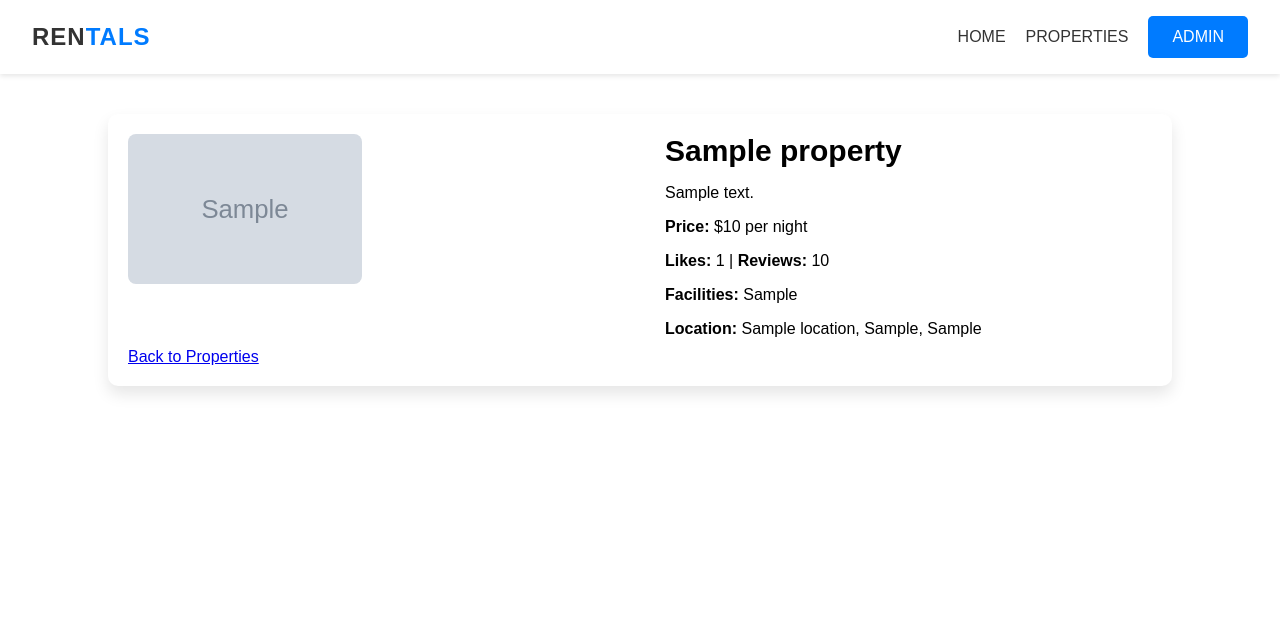
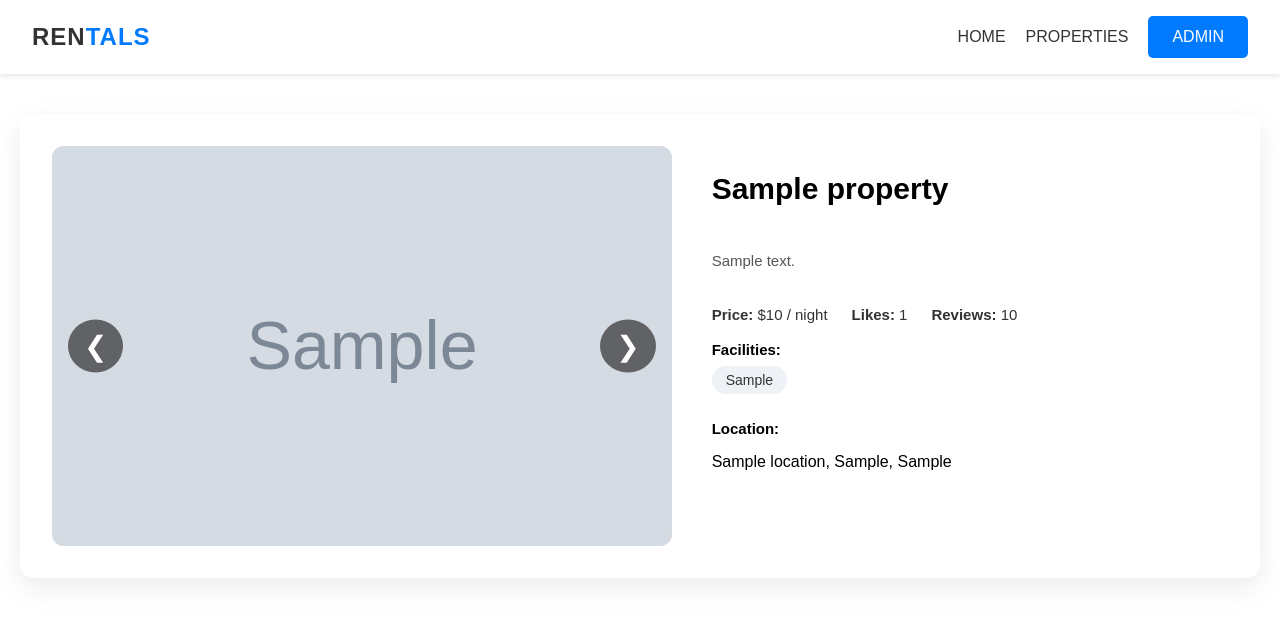
Before and after one commit to Jakaria030/vacation-rentals, a Django app: page /property_details/1/ in a window 1280 px wide. Shown: the top 621 px of the page. Run offline with Django 5.2, Linux system fonts and the light colour scheme; tables that the repository leaves empty hold one stand-in row (values such as "Sample post"); grey boxes marked "Sample" are stand-in pictures.

Commit message:
Modify property details page design

```diff
--- a/properties/static/style.css
+++ b/properties/static/style.css
@@ -279,49 +279,129 @@ input[type="text"]:focus {
     cursor: default;
 }
 
-/* Property details page */
-.main {
-    margin: 40px auto;
-    max-width: 1024px;
-    background-color: #fff;
-    border-radius: 10px;
-    box-shadow: 0 8px 16px rgba(0, 0, 0, 0.1);
-    overflow: hidden;
-    padding: 20px;
+/* Property details page css */
+.main-property-details {
+    padding: 40px 20px;
+}
+
+.property-wrapper {
+    max-width: 1440px;
+    margin: 0 auto;
 }
 
 .property-details-card {
-    display: flex;
-    flex-direction: row;
-    gap: 50px;
+    display: grid;
+    grid-template-columns: 1.2fr 1fr;
+    gap: 40px;
+    background: #fff;
+    padding: 32px;
+    border-radius: 14px;
+    box-shadow: 0 10px 30px rgba(0, 0, 0, 0.08);
 }
 
 .property-images {
-    flex: 1;
-    display: grid;
-    grid-template-columns: repeat(2, 1fr);
-    gap: 20px;
+    position: relative;
+    border-radius: 12px;
+    overflow: hidden;
+    background: #ddd;
 }
 
-.property-images img {
+.slider {
+    position: relative;
     width: 100%;
-    height: 150px;
+    height: 400px;
+}
+
+.slide {
+    position: absolute;
+    inset: 0;
+    width: 100%;
+    height: 100%;
     object-fit: cover;
-    border-radius: 8px;
+    opacity: 0;
+    transition: opacity 0.4s ease-in-out;
+}
+
+.slide.active {
+    opacity: 1;
+}
+
+.slider-btn {
+    position: absolute;
+    top: 50%;
+    transform: translateY(-50%);
+    background: rgba(0, 0, 0, 0.55);
+    border: none;
+    color: #fff;
+    font-size: 28px;
+    padding: 10px 16px;
+    cursor: pointer;
+    border-radius: 50%;
+    z-index: 2;
+    transition: background 0.3s ease;
+}
+
+.slider-btn:hover {
+    background: rgba(0, 0, 0, 0.8);
+}
+
+.slider-btn.prev {
+    left: 16px;
+}
+
+.slider-btn.next {
+    right: 16px;
 }
 
 .property-info {
-    flex: 1;
+    display: flex;
+    flex-direction: column;
+    gap: 18px;
 }
 
-.property-info h2 {
+.property-title {
     font-size: 30px;
-    font-weight: bold;
-    margin-bottom: 10px;
-    margin-top: 0px;
+    font-weight: 700;
+    line-height: 1.2;
 }
 
-.property-info p {
-    font-size: 16px;
-    margin-bottom: 10px;
+.property-description {
+    font-size: 15px;
+    color: #555;
+    line-height: 1.7;
 }
+
+.property-meta {
+    display: flex;
+    flex-wrap: wrap;
+    gap: 24px;
+    font-size: 15px;
+    color: #333;
+}
+
+.property-section strong {
+    display: block;
+    margin-bottom: 8px;
+    font-size: 15px;
+}
+
+.facilities {
+    display: flex;
+    flex-wrap: wrap;
+    gap: 10px;
+}
+
+.facility {
+    background: #eef1f6;
+    padding: 6px 14px;
+    border-radius: 20px;
+    font-size: 14px;
+    color: #333;
+}
+
+.no-result {
+    text-align: center;
+    font-size: 18px;
+    color: #777;
+    padding: 40px 0;
+}
--- a/properties/templates/property_details.html
+++ b/properties/templates/property_details.html
@@ -2,47 +2,87 @@
 {% load custom_filters %}
 
 {% block content %}
-<main class="main">
+<main class="main-property-details">
     {% if message %}
     <p class="no-result">{{ message }}</p>
     {% else %}
+    <section class="property-wrapper">
         <div class="property-details-card">
-        <!-- Left Column: Images -->
+
+            <!-- Images -->
             <div class="property-images">
+                <button class="slider-btn prev">&#10094;</button>
+
+                <div class="slider">
                     {% if images %}
                     {% for image in images %}
-            <img src="/media/{{ image.image }}" alt="Property Image">
+                    <img src="/media/{{ image.image }}" class="slide {% if forloop.first %}active{% endif %}"
+                        alt="Property Image">
                     {% endfor %}
                     {% else %}
-            <img src="/media/image.jpg" alt="Default Image" class="main-image">
+                    <img src="/media/image.jpg" class="slide active" alt="Default Image">
                     {% endif %}
                 </div>
 
-        <!-- Right Column: Property Info -->
+                <button class="slider-btn next">&#10095;</button>
+            </div>
+
+
+            <!-- Info -->
             <div class="property-info">
-            <h2>{{ property.title }}</h2>
-            <p>{{ property.description }}</p>
-            <p><strong>Price:</strong> ${{ property.price_per_night }} per night</p>
-            <p>
-                <strong>Likes:</strong> {{ property.likes_count }} |
-                <strong>Reviews:</strong> {{ property.reviews_count }}
+                <h1 class="property-title">{{ property.title }}</h1>
+
+                <p class="property-description">
+                    {{ property.description }}
                 </p>
-            <p>
+
+                <div class="property-meta">
+                    <span><strong>Price:</strong> ${{ property.price_per_night }} / night</span>
+                    <span><strong>Likes:</strong> {{ property.likes_count }}</span>
+                    <span><strong>Reviews:</strong> {{ property.reviews_count }}</span>
+                </div>
+
+                <div class="property-section">
                     <strong>Facilities:</strong>
+                    <div class="facilities">
                         {% for fac in property.facilities|split:"," %}
-                <span>{{ fac }}{% if not forloop.last %} &middot;{% endif %}</span>
+                        <span class="facility">{{ fac }}</span>
                         {% endfor %}
-            </p>
-            <p>
-                <strong>Location:</strong>
-                <span>{{ property.location.name }}, {{ property.location.city }}, {{ property.location.country}}</span>
-            </p>
                     </div>
                 </div>
+
+                <div class="property-section">
+                    <strong>Location:</strong>
+                    <p>{{ property.location.name }}, {{ property.location.city }}, {{ property.location.country }}</p>
+                </div>
+            </div>
+
+        </div>
+    </section>
     {% endif %}
-    <!-- Back Button -->
-    <div class="back-container">
-        <a href="{% url 'properties:properties_result' %}" class="back-btn">Back to Properties</a>
-    </div>
 </main>
+
+<script>
+    const slides = document.querySelectorAll(".slide");
+    const prevBtn = document.querySelector(".prev");
+    const nextBtn = document.querySelector(".next");
+
+    let current = 0;
+
+    function showSlide(index) {
+        slides.forEach(slide => slide.classList.remove("active"));
+        slides[index].classList.add("active");
+    }
+
+    prevBtn.addEventListener("click", () => {
+        current = (current - 1 + slides.length) % slides.length;
+        showSlide(current);
+    });
+
+    nextBtn.addEventListener("click", () => {
+        current = (current + 1) % slides.length;
+        showSlide(current);
+    });
+</script>
+
 {% endblock %}
```
Lines whose indentation alone changed are shown as unchanged.
